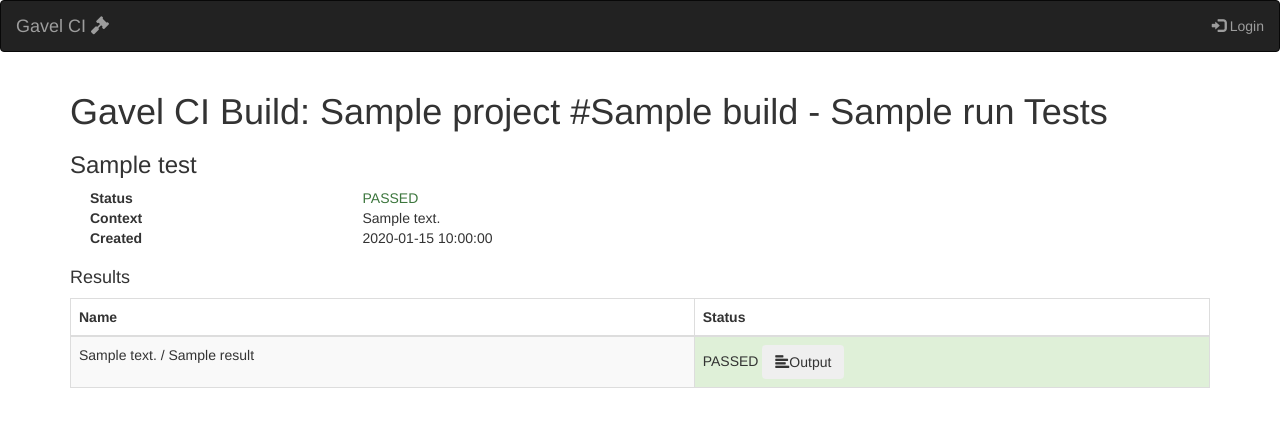
After one commit to foundriesio/gavel-ci, a Python web app: template gavel_ci/templates/tests.html in a window 1280 px wide. The commit adds this page. Shown: the top 427 px of the page. Run offline with Jinja, Linux system fonts and the light colour scheme; the template is opened without the code that fills it: most values are stand-ins (such as "Sample title", 1, 10 or a date in 2020); some libraries are stand-ins or nearby versions.

Commit message:
Add Test report view
Signed-off-by: Andy Doan <andy@opensourcefoundries.com>

```diff
--- a/gavel_ci/templates/build.html
+++ b/gavel_ci/templates/build.html
@@ -44,6 +44,9 @@
     <td>
       <a href="{{url_for('jobserv.run', proj=project, build=build.build_id, run=run.name)}}">{{run.name}}</a>
       <a href="{{url_for('jobserv.run_artifact', proj=project, build=build.build_id, run=run.name, p='console.log')}}">(logs)</a>
+      {% if run.tests %}
+        <a href="{{url_for('jobserv.tests', proj=project, build=build.build_id, run=run.name)}}">(tests)</a>
+      {% endif %}
     </td>
     {% if run.status == 'PASSED' %}
     <td class="bg-success">{{run.status}}</td>
--- a/gavel_ci/templates/run.html
+++ b/gavel_ci/templates/run.html
@@ -24,6 +24,11 @@
 
   <dt class="col-sm-3">Logs</dt>
   <dd><a href="{{url_for('jobserv.run_artifact', proj=project, build=build, run=run.name, p='console.log')}}">console.log</a></dd>
+
+  {% if run.tests %}
+  <dt class="col-sm-3">Tests</dt>
+  <dd><a href="{{url_for('jobserv.tests', proj=project, build=build, run=run.name)}}">Report</a></dd>
+  {% endif %}
 </dl>
 </div>
 
--- /dev/null
+++ b/gavel_ci/templates/tests.html
@@ -0,0 +1,94 @@
+{% extends "layout.html" %}
+{% block body %}
+<h1>Gavel CI Build: {{project}} #{{build}} - {{run.name}} Tests</h1>
+
+{% for test in reports %}
+<h3>{{test.name}}</h3>
+<div style="padding-left: 20px;">
+<dl class="row">
+  <dt class="col-sm-3">Status</dt>
+  {% if test.status == 'PASSED' %}
+  <dd class="text-success">{{test.status}}</dd>
+  {% elif test.status == 'FAILED' %}
+  <dd class="text-danger">{{test.status}}</dd>
+  {% else %}
+  <dd>{{test.status}}</dd>
+  {% endif %}
+
+  <dt class="col-sm-3">Context</dt>
+  <dd>{{test.context}}</dd>
+
+  <dt class="col-sm-3">Created</dt>
+  <dd>{{test.created}}</dd>
+</dl>
+</div>
+
+<!-- Modal -->
+<div class="modal fade" id="resultError" tabindex="-1" role="dialog" aria-hidden="true">
+  <div class="modal-dialog" role="document">
+    <div class="modal-content">
+      <div class="modal-header">
+        <h3 class="modal-title">Test Result Output</h3>
+        <button type="button" class="close" data-dismiss="modal" aria-label="Close">
+          <span aria-hidden="true">&times;</span>
+        </button>
+      </div>
+      <div class="modal-body" id="output">Loading ... </div>
+      <div class="modal-footer">
+        <button type="button" class="btn btn-secondary" data-dismiss="modal">Close</button>
+      </div>
+    </div>
+  </div>
+</div>
+
+{% if test.results %}
+<h4>Results</h4>
+<table class="table table-striped table-bordered">
+  <thead>
+    <tr><th>Name</th><th>Status</th></tr>
+  </thead>
+  <tbody>
+{% for result in test.results %}
+  <tr>
+    {% if result.context %}
+      {% if result.context.startswith('http') %}
+    <td><a href={{result.context}}>{{result.name}}</a></td>
+      {% else %}
+    <td>{{result.context}} / {{result.name}}</a></td>
+      {% endif %}
+    {% else %}
+    <td>{{result.name}}</td>
+    {% endif %}
+    {% if result.status == 'PASSED' %}
+    <td class="bg-success">{{result.status}}
+    {% elif result.status == 'FAILED' %}
+    <td class="bg-danger">{{result.status}}
+    {% else %}
+    <td>{{result.status}}
+    {% endif %}
+    {% if result.output %}
+     <button type="button" class="btn btn-secondary" data-output="{{result.output}}" data-test="{{result.name}}" data-toggle="modal" data-target="#resultError">
+      <span class="glyphicon glyphicon-align-left" aria-hidden="true"></span>Output
+     </button>
+    {% endif %}
+    </td>
+  </tr>
+{% endfor %}
+  </tbody>
+</table>
+{% endif %}
+
+{% endfor %}
+
+{% endblock %}
+
+{% block script %}
+<script>
+$('#resultError').on('shown.bs.modal', function (event) {
+  var button = $(event.relatedTarget);
+  var output = button.data('output');
+  var test = button.data('test');
+  $('#output').html("<h4>" + test + "</h4><pre>" + output + "</pre>");
+})
+</script>
+{% endblock %}
```
Also changed, not shown: gavel_ci/ui/jobserv.py (+20 -0 lines).
